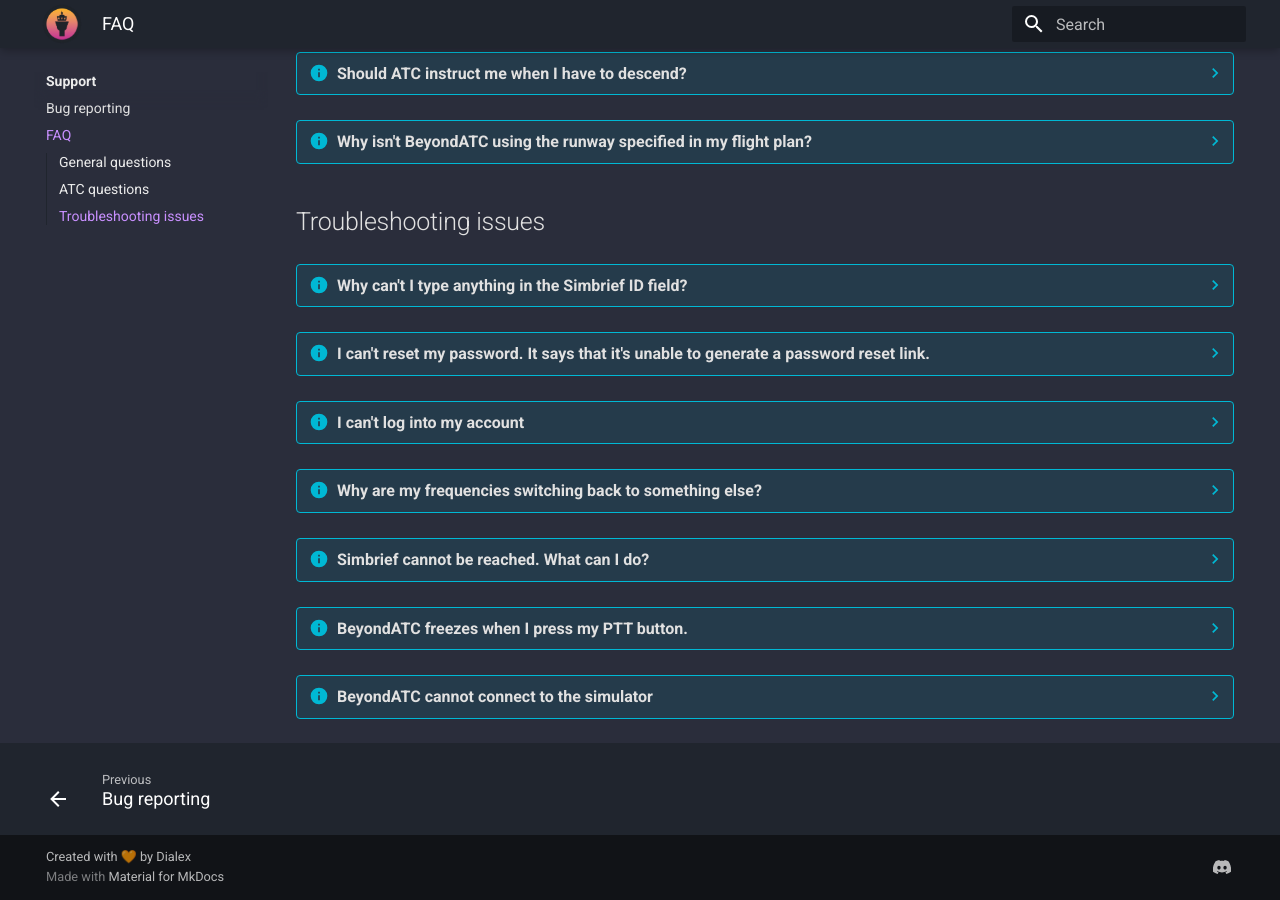
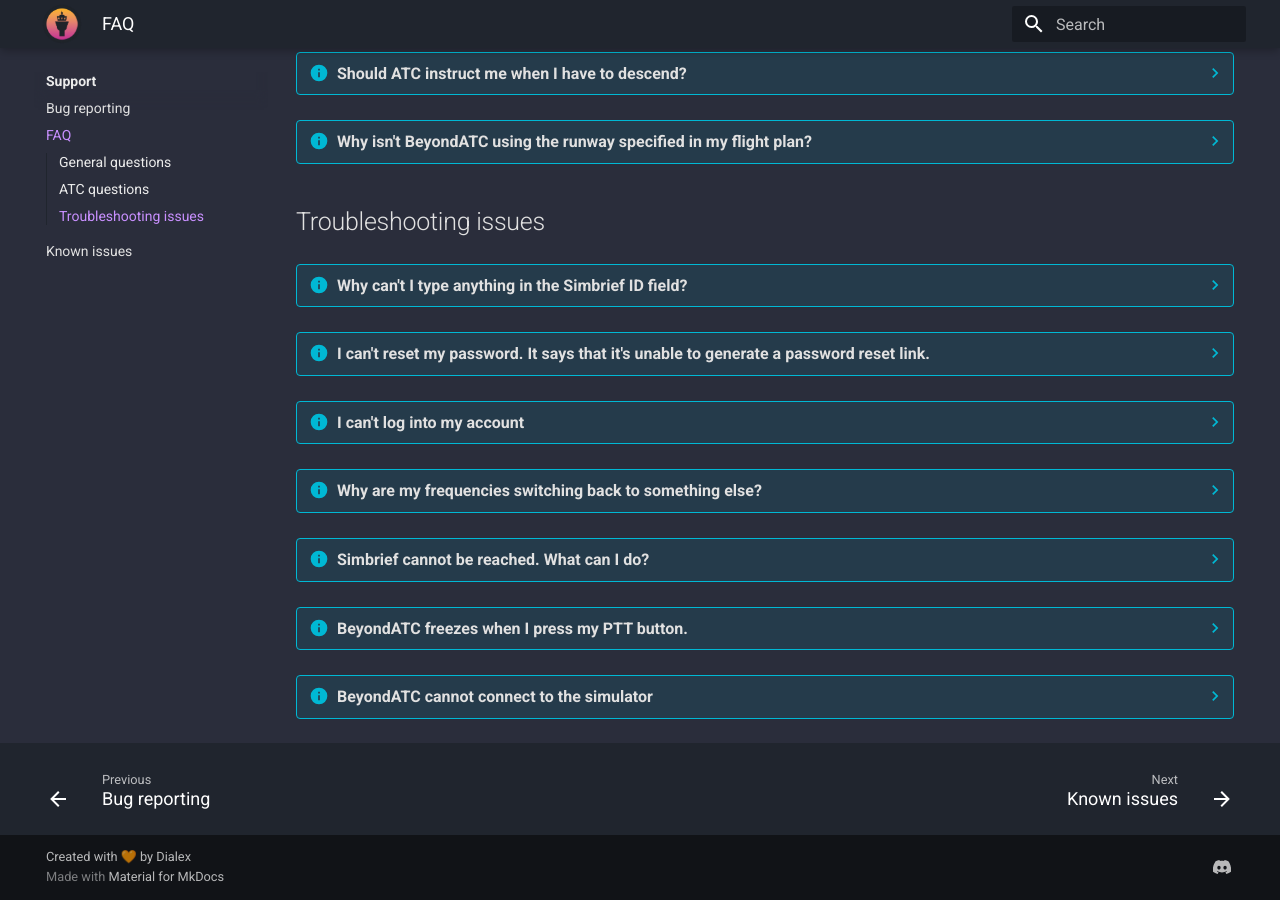
Before and after one commit to BeyondATC/BeyondATC_Wiki, an MkDocs documentation site: the page built from docs/support/faq.md, in a window 1280 px wide and 900 px high, scrolled down 1169 px. Built offline with MkDocs 1.6.1 and Material for MkDocs 9.7.7, drawn with Linux system fonts in a browser that asks for light colours; part of the change alters nothing that is shown.

Commit message:
adding new extensions and updating menu

```diff
--- a/mkdocs.yml
+++ b/mkdocs.yml
@@ -37,6 +37,8 @@ markdown_extensions:
   pymdownx.superfences: {}
   def_list: {}
   attr_list: {}
+  md_in_html: {}
+  tables: {}
   pymdownx.emoji:
     emoji_index: !!python/name:material.extensions.emoji.twemoji
     emoji_generator: !!python/name:material.extensions.emoji.to_svg
@@ -58,6 +60,7 @@ nav:
   - Support:
     - 'Bug reporting': 'support/bug-reporting.md'
     - 'FAQ': 'support/faq.md'
+    - 'Known issues': 'support/known-issues.md'
 
 extra:
   social:
```
